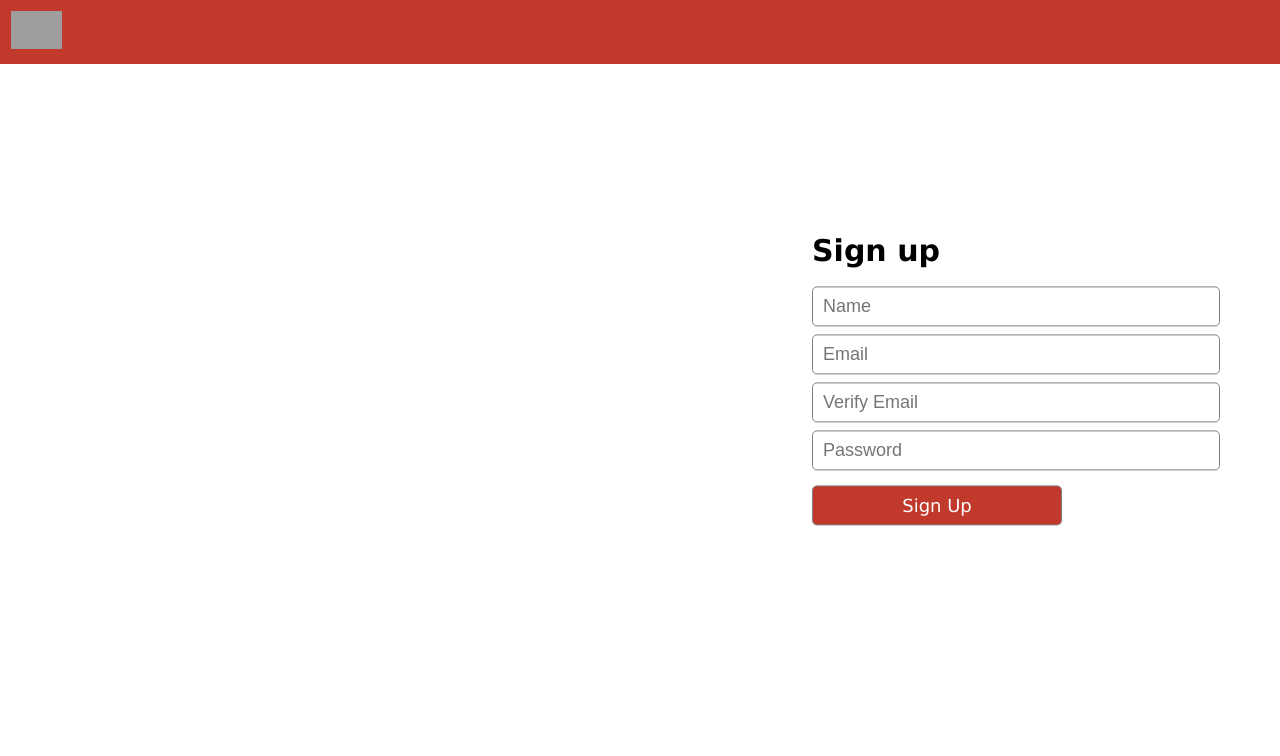
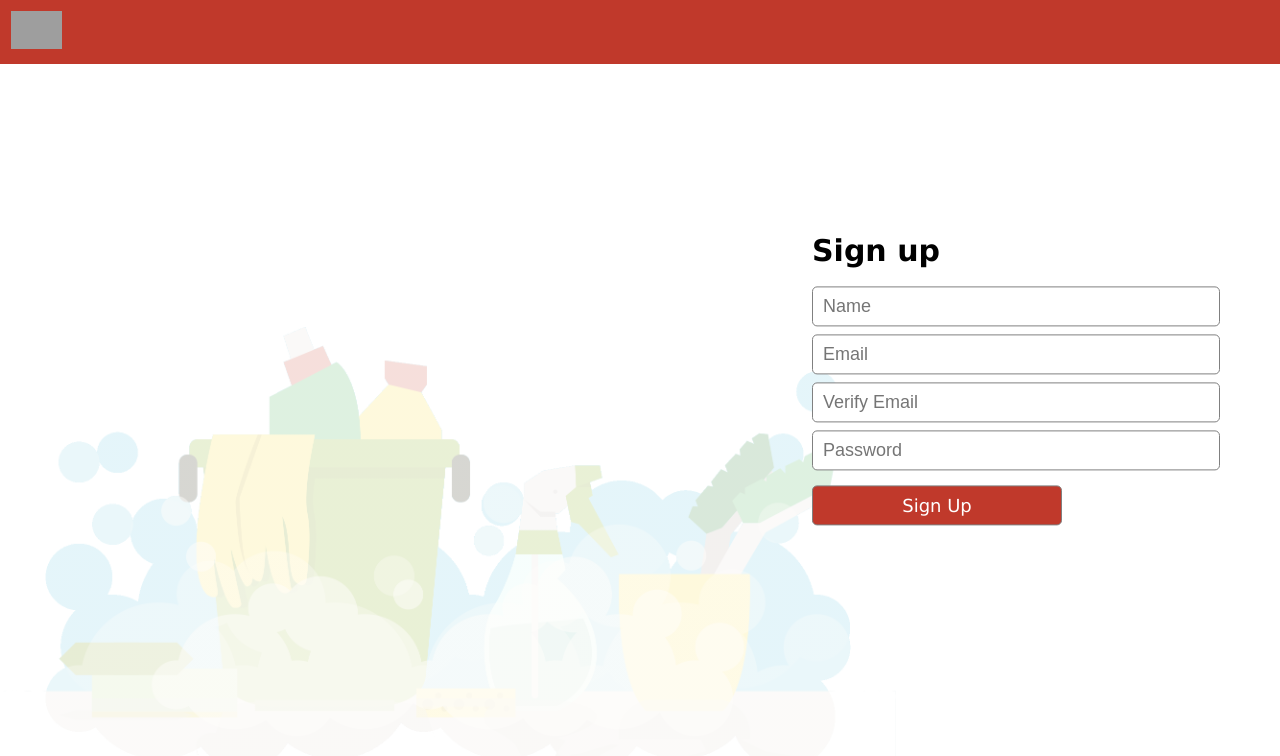
Before and after one commit to asobl97/Chorsey, a React app: page / in a window 1280 px wide. Shown: the top 756 px of the page. Built offline with nearby package versions, Linux system fonts and the light colour scheme; grey boxes are pictures that could not be loaded; the HTML template or start-up script is replaced by a standard one.

Commit message:
background image for signup page

```diff
--- a/src/stylesheets/signUpForm.css
+++ b/src/stylesheets/signUpForm.css
@@ -1,3 +1,13 @@
+
+body {
+/* TODO: add <a target="_blank" href="https://www.Vecteezy.com/">Vector Art by Vecteezy</a> in for attribution */
+   background-image: -webkit-linear-gradient(rgba(255, 255, 255, 0.8), rgba(255, 255, 255, 0.8)), url(img/spring_cleaning.png);
+   background-image: linear-gradient(rgba(255, 255, 255, 0.8), rgba(255, 255, 255, 0.8)), url(img/spring_cleaning.png);
+   background-repeat: no-repeat;
+   background-position: left bottom;
+   background-size: cover, 70%;
+}
+
 .signUpForm {
 	margin: 0;
 	position: absolute;
```
Also changed, not shown: src/stylesheets/img/spring_cleaning.png (added).
